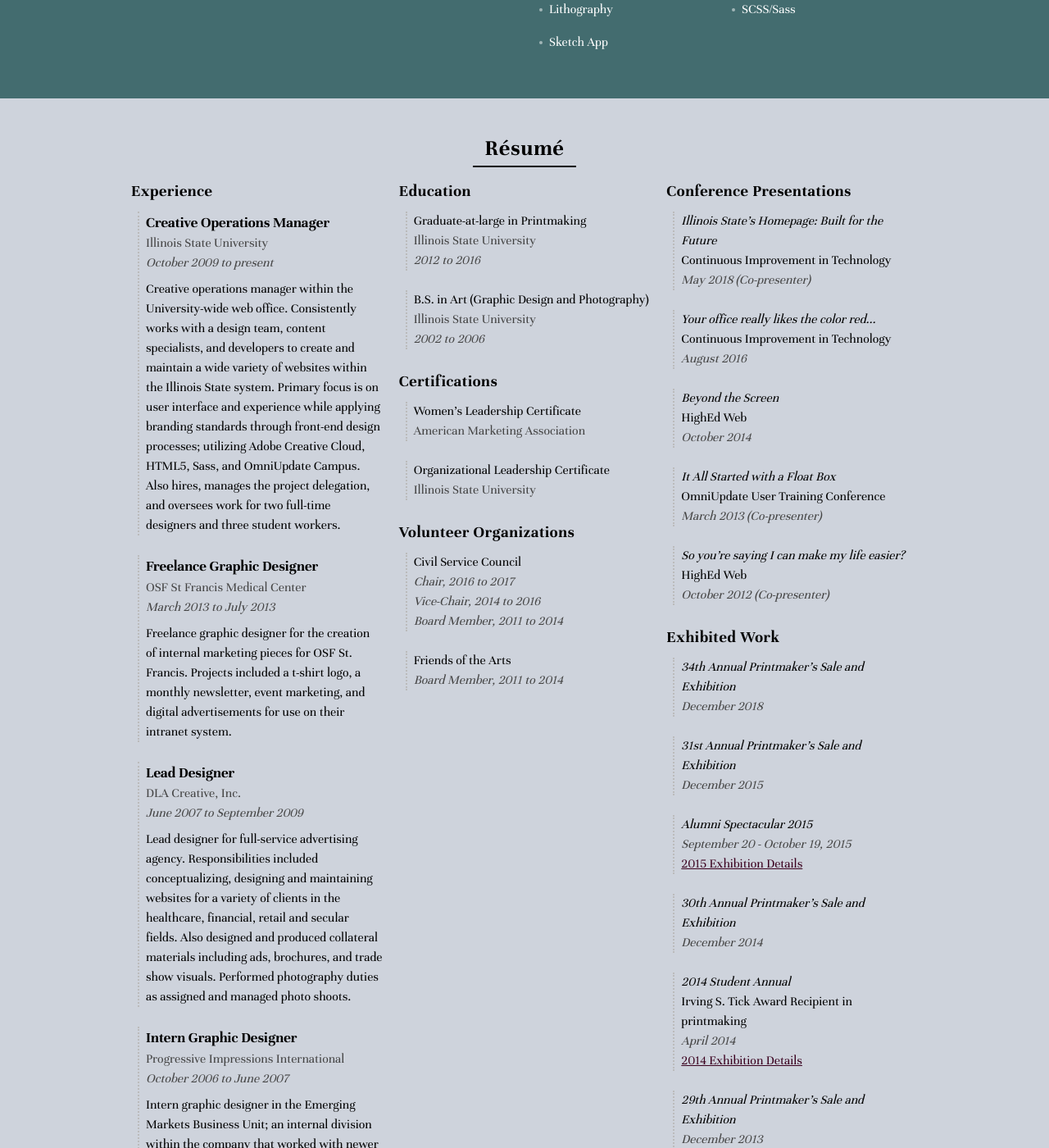
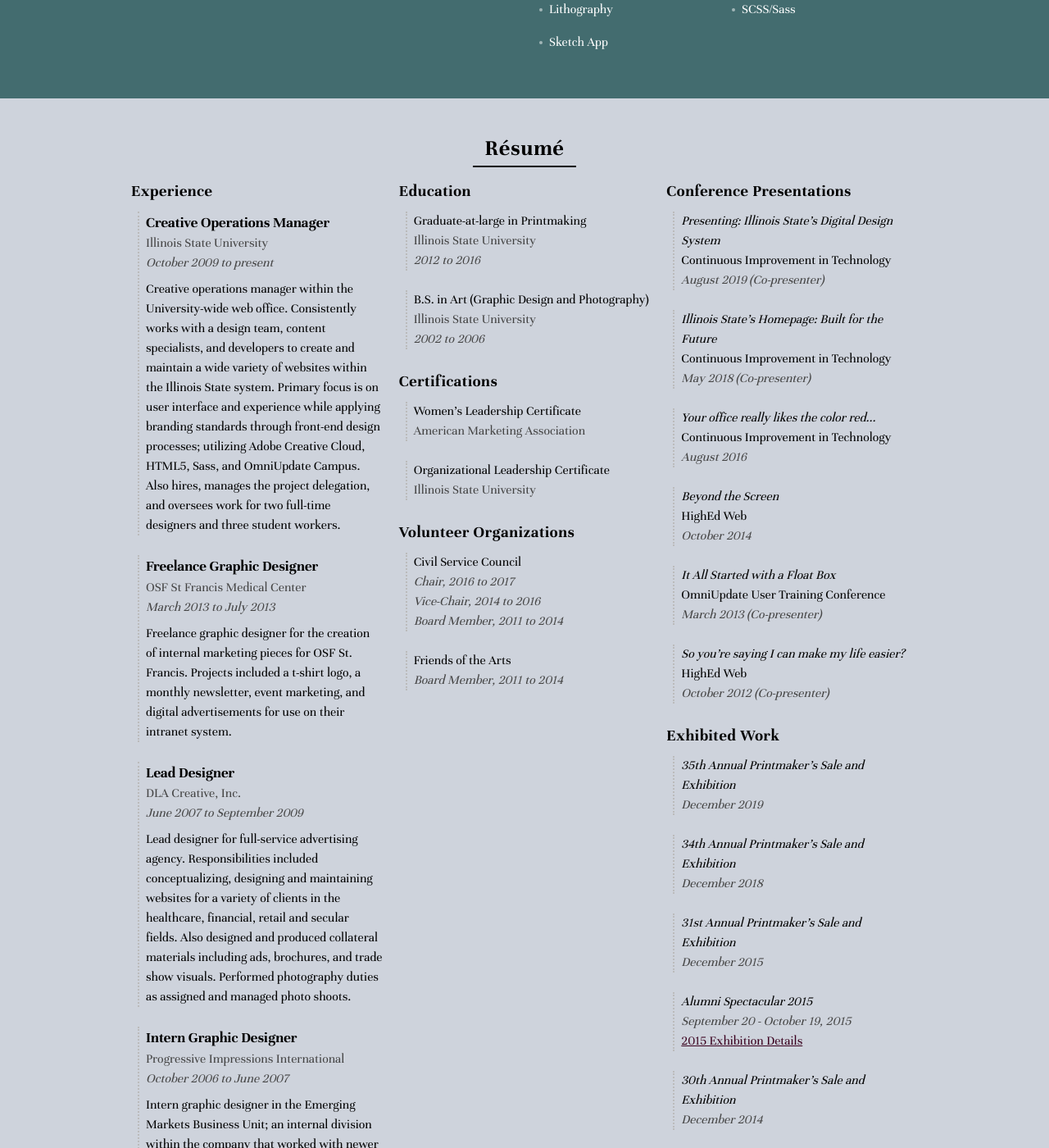
Before and after one commit to asmithorn/asmithorn.github.io, a Jekyll site: the page built from about/index.html, in a window 1280 px wide and 1400 px high, scrolled down 1090 px. Shown: the whole window at 82% size. Built offline with Jekyll 4.4.1, drawn with Linux system fonts in a browser that asks for light colours.

Commit message:
additions of presentations and exhibited work

```diff
--- a/about/index.html
+++ b/about/index.html
@@ -198,6 +198,11 @@ title: About
         <h3>Conference Presentations</h3>
           <ul class="c-resume__list">
               <li class="c-resume__list-item">
+                  <i>Presenting:  Illinois State's Digital Design System</i><br>
+                  Continuous Improvement in Technology<br>
+                  <span class="c-resume__date">August 2019 (Co-presenter)</span>
+                </li>
+              <li class="c-resume__list-item">
                 <i>Illinois State's Homepage: Built for the Future</i><br>
                 Continuous Improvement in Technology<br>
                 <span class="c-resume__date">May 2018 (Co-presenter)</span>
@@ -226,6 +231,10 @@ title: About
         <h3>Exhibited Work</h3>
           <ul class="c-resume__list">
               <li class="c-resume__list-item">
+                  <i>35th Annual Printmaker's Sale and Exhibition</i><br>
+                  <span class="c-resume__date">December 2019</span>
+              </li>
+            <li class="c-resume__list-item">
                 <i>34th Annual Printmaker's Sale and Exhibition</i><br>
                 <span class="c-resume__date">December 2018</span>
               </li>
```
